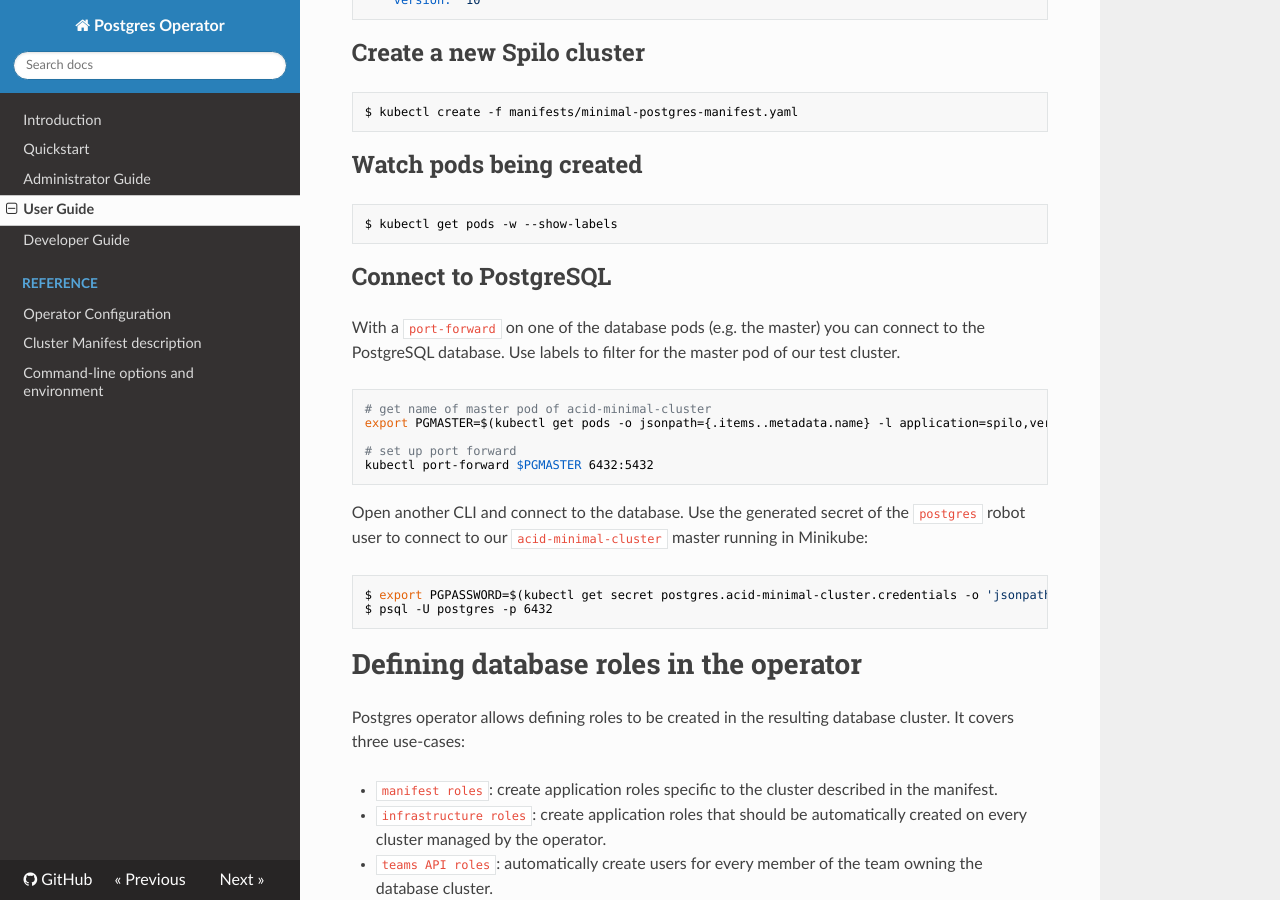
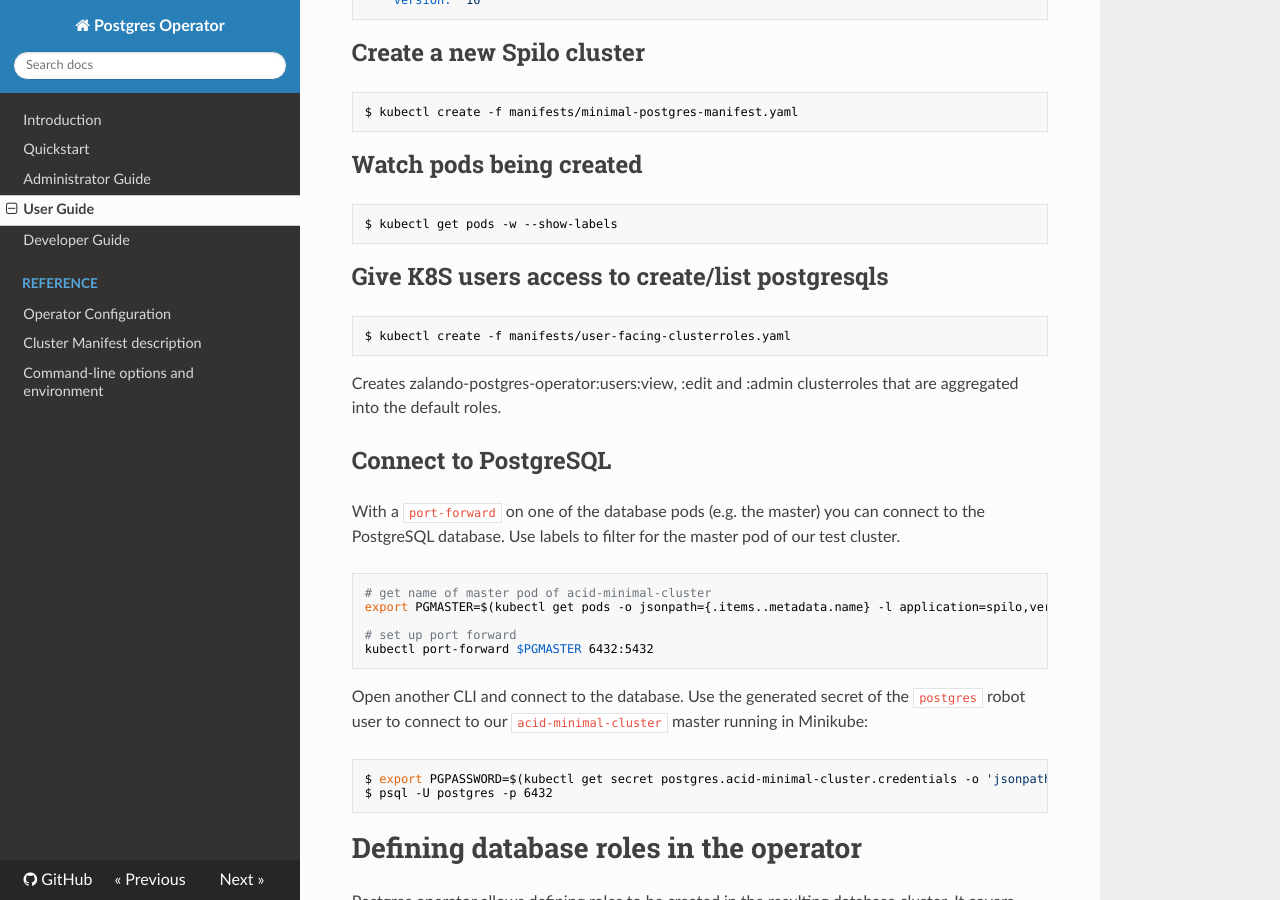
Before and after one commit to zalando/postgres-operator, an MkDocs documentation site: the page built from docs/user.md, in a window 1280 px wide and 900 px high, scrolled down 531 px. Built offline with MkDocs 1.6.1, drawn with Linux system fonts in a browser that asks for light colours; nearby versions of some CDN libraries; old or Windows-style settings are respelled for this version of MkDocs.

Commit message:
rbac: add user-facing clusterroles (#585)
* rbac: add user-facing clusterroles

````diff
--- a/docs/user.md
+++ b/docs/user.md
@@ -40,6 +40,15 @@ $ kubectl create -f manifests/minimal-postgres-manifest.yaml
 ```bash
 $ kubectl get pods -w --show-labels
 ```
+
+## Give K8S users access to create/list postgresqls
+
+```bash
+$ kubectl create -f manifests/user-facing-clusterroles.yaml
+```
+
+Creates zalando-postgres-operator:users:view, :edit and :admin clusterroles that are
+aggregated into the default roles.
 
 ## Connect to PostgreSQL
 
````
Also changed, not shown: 1 other file.
